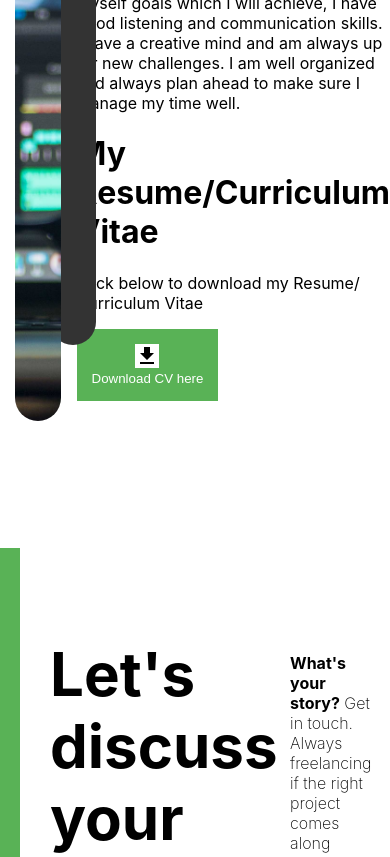
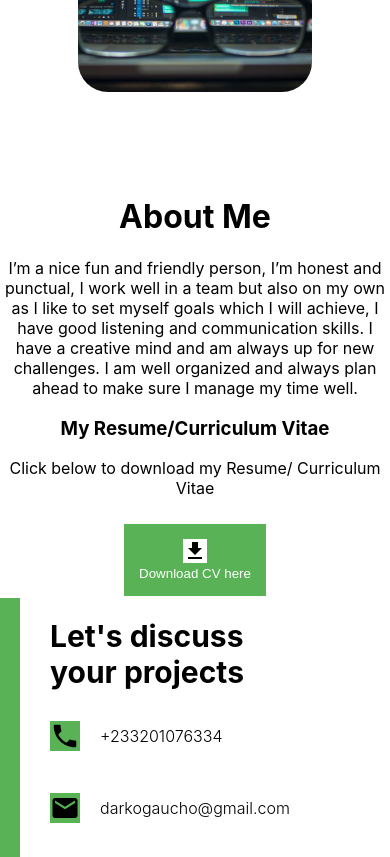
Before and after one commit to darkocobbygh/my-portfolio, a React (Create React App) app: page / in a window 390 px wide. Shown: the part 1140-1997 px from the top of the page. Built offline with nearby package versions, Linux system fonts and the light colour scheme.

Commit message:
Made few changes

```diff
--- a/package.json
+++ b/package.json
@@ -10,6 +10,7 @@
     "@testing-library/user-event": "^13.5.0",
     "react": "^18.2.0",
     "react-dom": "^18.2.0",
+    "react-icons": "^4.8.0",
     "react-router-dom": "^6.10.0",
     "styled-components": "^5.3.6",
     "web-vitals": "^2.1.4"
--- a/src/components/about/About.jsx
+++ b/src/components/about/About.jsx
@@ -16,13 +16,15 @@ const About=()=>{
             <h1 className='a-title'>About Me</h1>
             <p className='a-sub'></p>
             <p className='a-desc'>I’m a nice fun and friendly person, I’m honest and punctual, I work well in a team but also on my own as I like to set myself goals which I will achieve, I have good listening and communication skills. I have a creative mind and am always up for new challenges. I am well organized and always plan ahead to make sure I manage my time well.</p>
-                <h1>My Resume/Curriculum Vitae</h1>
+                <div className='cv'>
+                <h3>My Resume/Curriculum Vitae</h3>
                 <p>Click below to download my Resume/ Curriculum Vitae</p>
                         <a href={CV} download={CV}>
                             <button className="btn-highlighted-btn">
                                 <img src={Dw} alt=""className='dw-sv' /><br /> Download CV here
                             </button>
                         </a>
+                </div>
         </div>
     </div>
     )
--- a/src/components/about/about.css
+++ b/src/components/about/about.css
@@ -39,19 +39,26 @@
     object-fit: cover;
 }
 
-@media screen and(max-width: 480px) {
+@media screen and (max-width:480px) {
     .a{
       flex-direction: column;
       text-align: center;
       margin-top: 50px;
     }
-    .a-left{
+
+    .a-left {
       width: 100%;
     }
-    .a-card{
+
+    .a-card {
       height: 30vh;
     }
-    .a-card.bg{
+
+    .a-card.bg, .a-award {
       display: none;
     }
+
+    .a-right{
+      padding: 20px;
     }
+}
--- a/src/components/contact/contact.css
+++ b/src/components/contact/contact.css
@@ -81,8 +81,39 @@ button{
     cursor: pointer;
 }
 
-@media screen and(max-width: 480px) {
-    .c-wrapper{
-        flex-direction: column;
+@media screen and (max-width: 480px) {
+    .c-wrapper {
+      flex-direction: column;
+      padding: 0px 50px;
     }
-}
+
+    .c-title {
+      font-size: 30px;
+    }
+
+    .c-info-item {
+      margin: 20px 0px;
+      width: 100%;
+    }
+
+    .c-desc {
+      display: none;
+    }
+
+    form {
+      margin-top: 0px;
+      display: flex;
+      flex-wrap: wrap;
+    }
+
+    input {
+      width: 35%;
+      height: 40px;
+      margin: 10px;
+      margin-left: 0;
+    }
+
+    button {
+      margin-top: 10px;
+    }
+  }
--- a/src/components/intro/Intro.css
+++ b/src/components/intro/Intro.css
@@ -88,21 +88,21 @@
 }
 
 @media screen and (max-width: 480px) {
-    .i{
+    .i {
       flex-direction: column;
     }
-    .i-left-wrapper{
+
+    .i-left-wrapper {
+
       padding: 10px;
       align-items: center;
       justify-content: center;
       text-align: center;
-        height:100%;
+      height: 100%;
     }
+
     .i-desc{
       display: none;
-        background-color: black;
     }
-    .colz{
-        height: 40px;
+
   }
-}
```
Also changed, not shown: 1 other file (tests, documents, lock files or other folders). Lines whose indentation alone changed are shown as unchanged.
